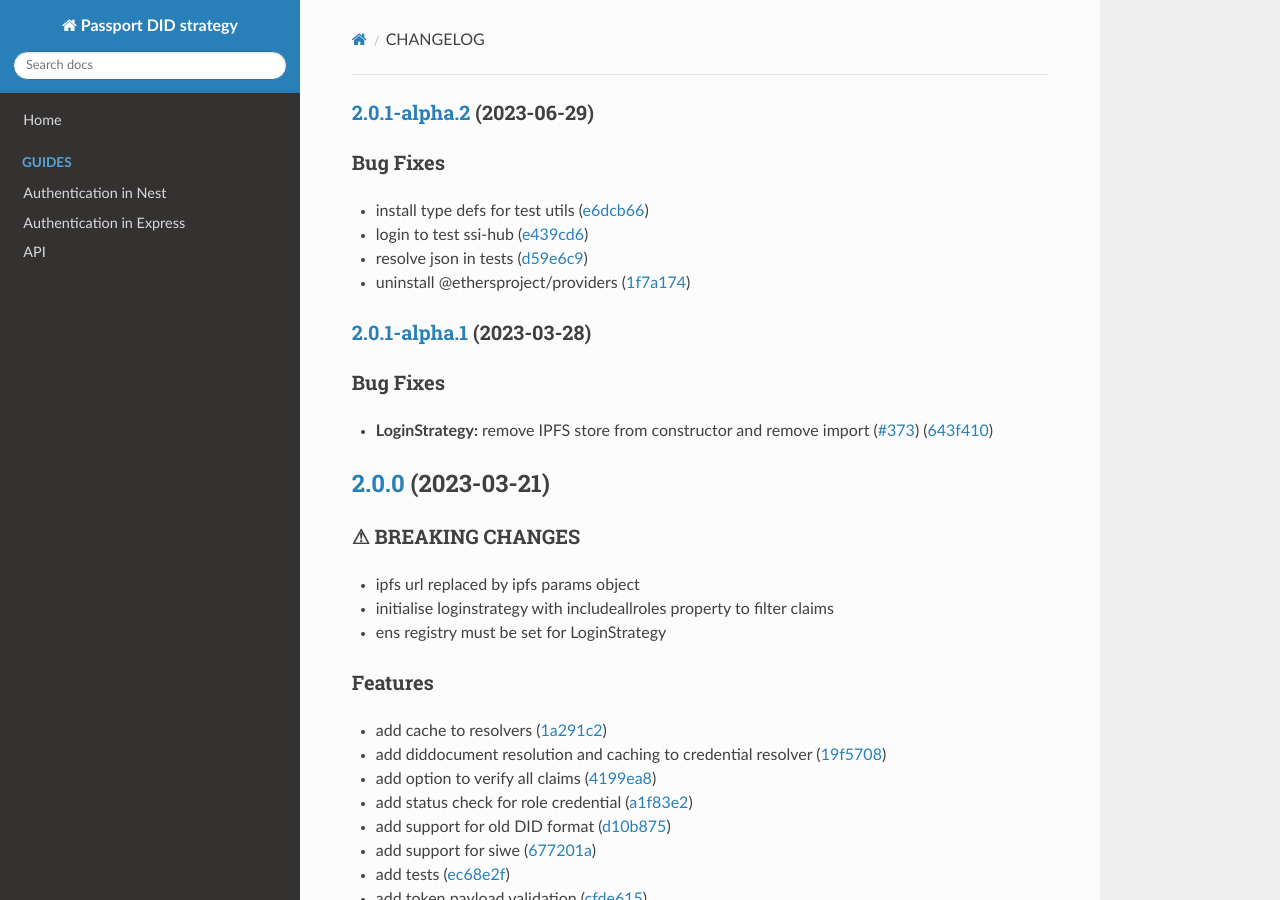
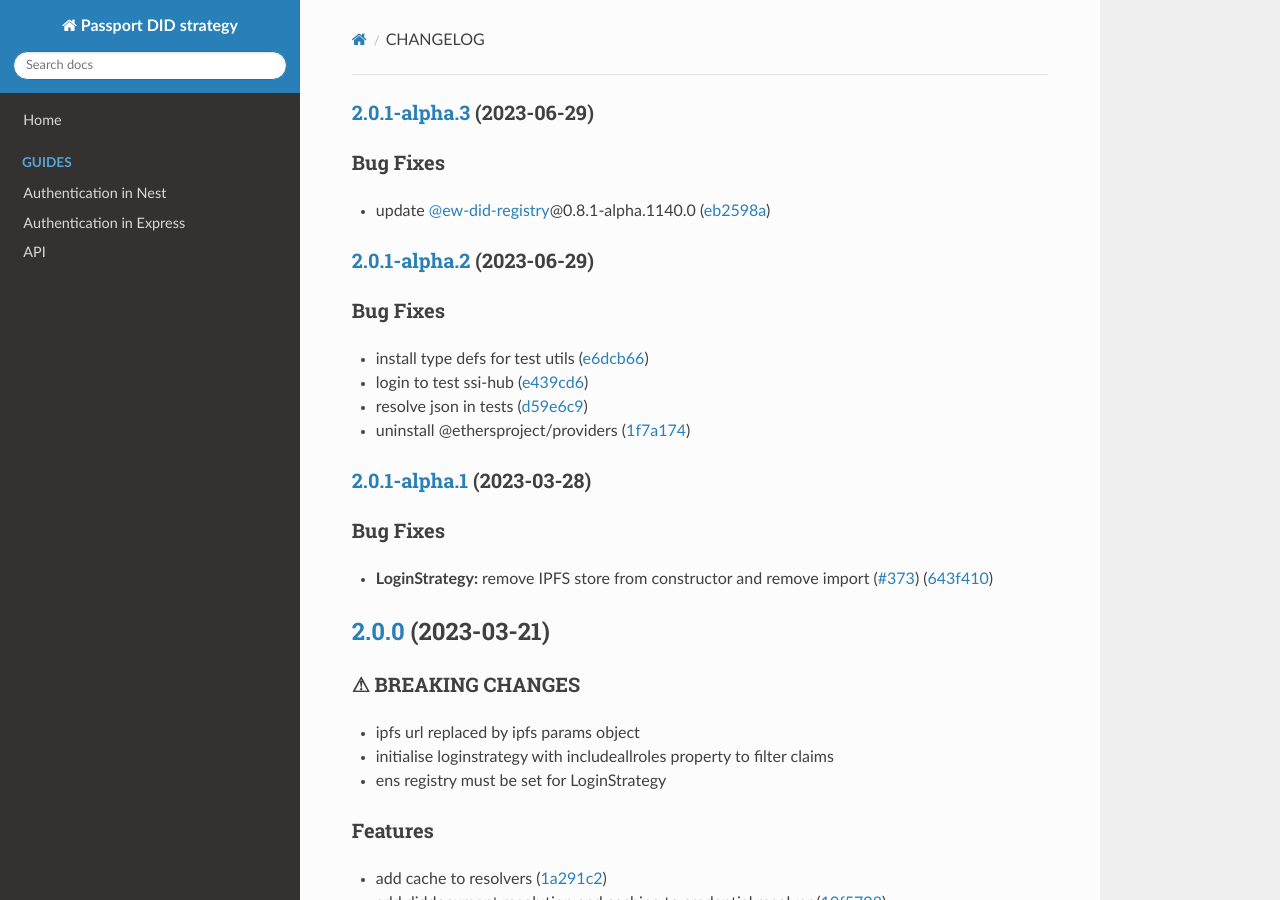
Before and after one commit to energywebfoundation/passport-did-auth, an MkDocs documentation site: the page built from docs/CHANGELOG.md, in a window 1280 px wide and 900 px high. Built offline with MkDocs 1.6.1, drawn with Linux system fonts in a browser that asks for light colours; nearby versions of some CDN libraries.

Commit message:
chore(release): 2.0.1-alpha.3 [skip ci]
### [2.0.1-alpha.3](https://github.com/energywebfoundation/passport-did-auth/compare/v2.0.1-alpha.2...v2.0.1-alpha.3) (2023-06-29)

### Bug Fixes

* update [@ew-did-registry](https://github.com/ew-did-registry)@0.8.1-alpha.1140.0 ([eb2598a](https://github.com/energywebfoundation/passport-did-auth/commit/eb2598a9e3e65ade7f07b734c0ef07559825b9f2))

```diff
--- a/docs/CHANGELOG.md
+++ b/docs/CHANGELOG.md
@@ -1,3 +1,10 @@
+### [2.0.1-alpha.3](https://github.com/energywebfoundation/passport-did-auth/compare/v2.0.1-alpha.2...v2.0.1-alpha.3) (2023-06-29)
+
+
+### Bug Fixes
+
+* update [@ew-did-registry](https://github.com/ew-did-registry)@0.8.1-alpha.1140.0 ([eb2598a](https://github.com/energywebfoundation/passport-did-auth/commit/eb2598a9e3e65ade7f07b734c0ef07559825b9f2))
+
 ### [2.0.1-alpha.2](https://github.com/energywebfoundation/passport-did-auth/compare/v2.0.1-alpha.1...v2.0.1-alpha.2) (2023-06-29)
 
 
--- a/package.json
+++ b/package.json
@@ -1,6 +1,6 @@
 {
   "name": "passport-did-auth",
-  "version": "2.0.1-alpha.2",
+  "version": "2.0.1-alpha.3",
   "description": "",
   "main": "dist/index.js",
   "types": "dist/index.d.ts",
```
